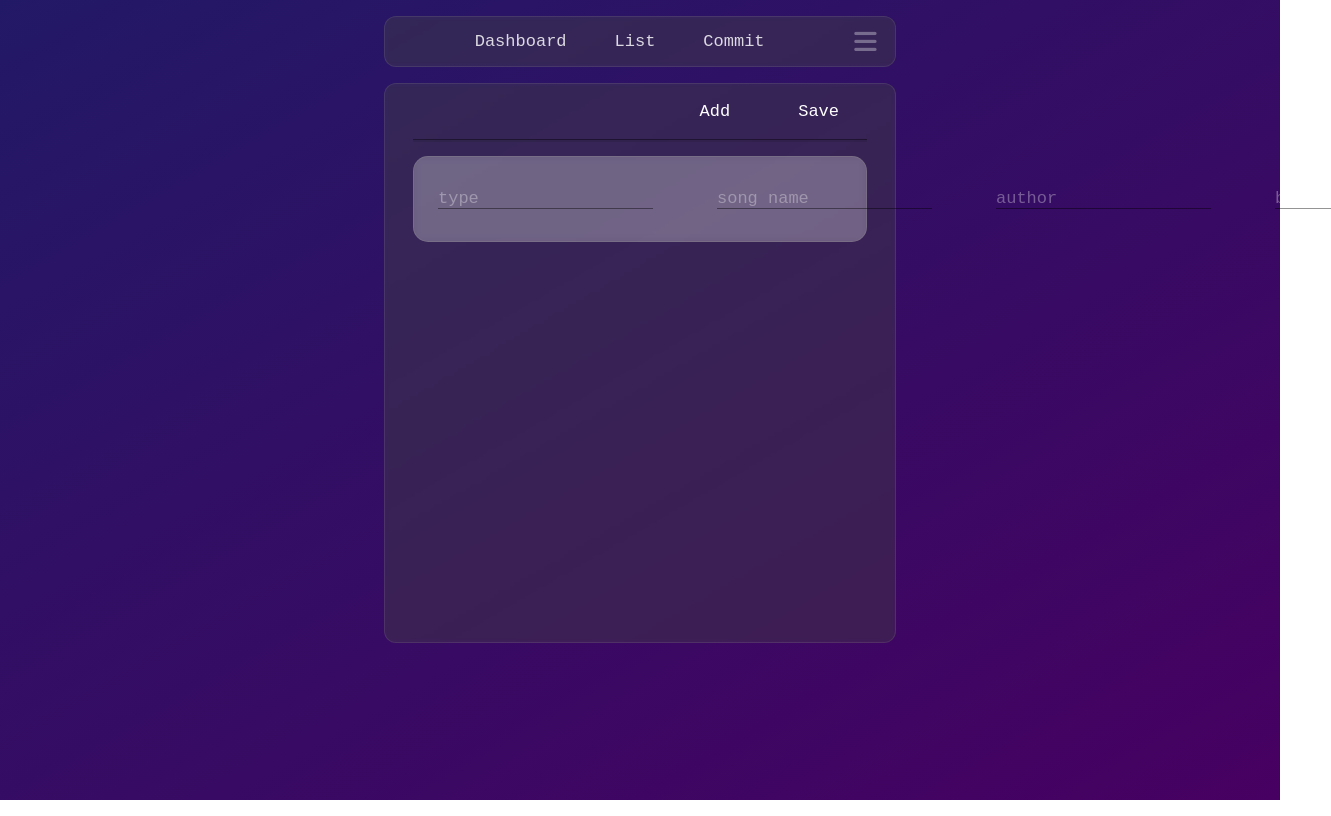
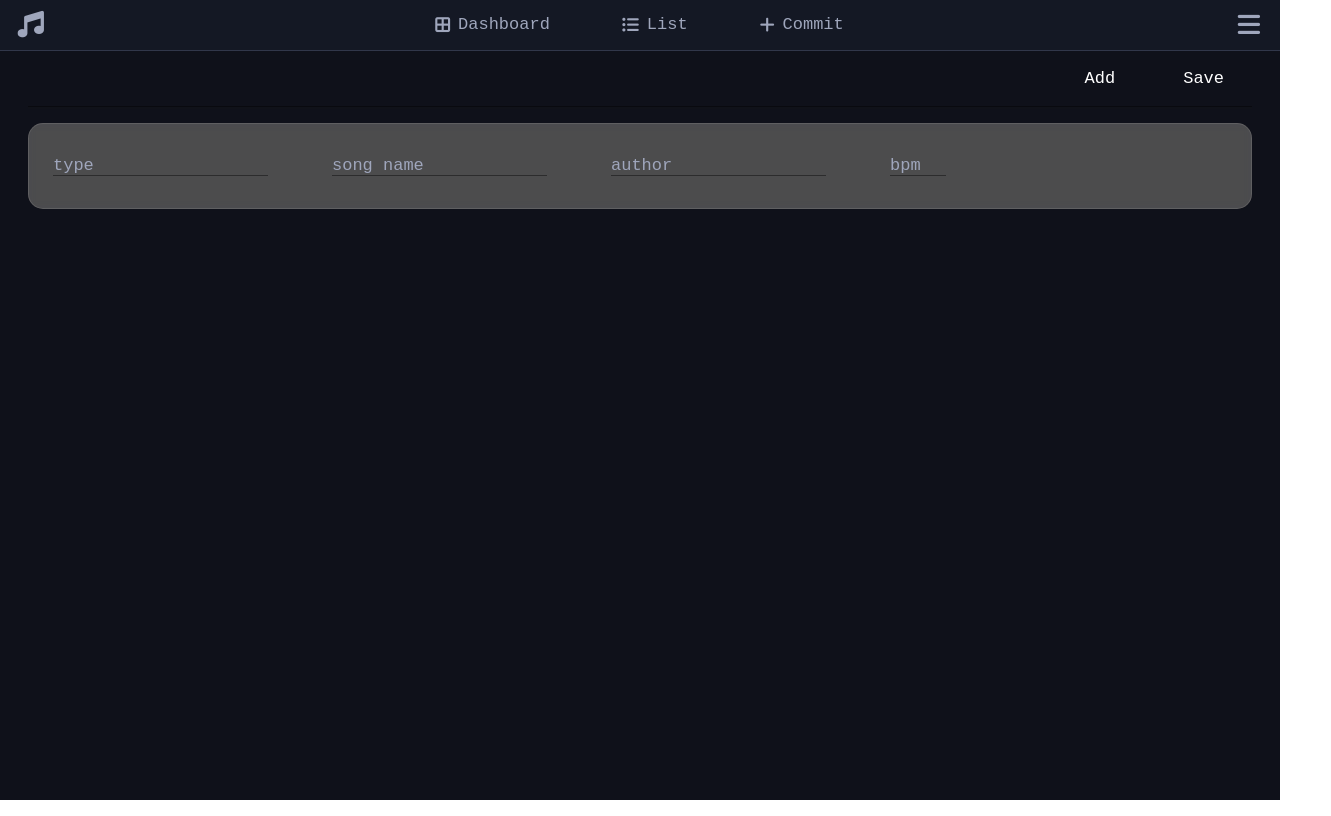
Before and after one commit to Sergestos/TrackHub, an Angular app in the folder App/trackhub/: page /app/commit in a window 1280 px wide. Shown: the whole page, 1331 px wide, since content can reach past the window. Built offline with nearby package versions, Linux system fonts and the light colour scheme.

Commit message:
rework navigation

```diff
--- a/App/trackhub/src/app/app.component.css
+++ b/App/trackhub/src/app/app.component.css
@@ -1,9 +1,9 @@
-.background-wrapper {
+* {
     position: fixed;
     top: 0;
     left: 0;
     width: 100%;
     height: 100vh;
 
-    background: linear-gradient(150deg,#221966 0%,#470061 100%);
+    background: #0f111a;
 }
--- a/App/trackhub/src/app/app.component.html
+++ b/App/trackhub/src/app/app.component.html
@@ -1,4 +1,3 @@
-<main>
-    <div class="background-wrapper"></div>
-    <trh-spa-container></trh-spa-container>
-</main>
+<trh-spa-container>
+
+</trh-spa-container>
--- a/App/trackhub/src/app/spa/commit/exercise/exercise.component.css
+++ b/App/trackhub/src/app/spa/commit/exercise/exercise.component.css
@@ -22,9 +22,7 @@ main {
     color: var(--color-high-ascent);
     background-color: transparent;
 
-    border-top: transparent;
-    border-left: transparent;
-    border-right: transparent;
+    border: transparent;
     border-bottom: 1px solid rgba(0, 0, 0, 0.418);
 }
 
--- a/App/trackhub/src/app/spa/spa-container/spa-container.component.css
+++ b/App/trackhub/src/app/spa/spa-container/spa-container.component.css
@@ -1,55 +1,49 @@
-
-* {
-    --blur-value: 2px;
-    --saturate-value: 66%;
-    --background-color: rgba(189, 189, 189, 0.096);
-    --border-color: rgba(150, 145, 145, 0.18);
-    --border-radius: 12px;
-}
-
 p {
-    color: var(--color-mid-ascent);
+    color: #9fa6bc;
     transition: 0.5s;
 }
 
-.card {
-    width: 40%;
-    margin-left: 30%;
-    margin-top: 2vh;
+.menu {
+    background-color: #141824;
+    border-bottom: 1px solid #31374a;
 
-    backdrop-filter: blur(var(--blur-value)) saturate(var(--saturate-value));
-    -webkit-backdrop-filter: blur(var(--blur-value)) saturate(var(--saturate-value));
-    background-color: var(--background-color);
-    border-radius: var(--border-radius);
-    border: 1px solid var(--border-color);
-}
-
-.menu {
     min-height: 6.33vh;
     display: flex;
     flex-direction: row;
     justify-content: space-between;
     align-items: center;
 
-    i {
-        margin-right: 1.15rem;
+    .menu-i {
+        margin: 0 1.25rem;
         color: var(--color-low-ascent);
         transition: 0.5s;
     }
 
-    p:hover,
-    i:hover {
+    .menu-i:hover {
         color: var(--color-high-ascent);
-        box-shadow: 0px 0px 10px rgba(196, 196, 196, 0.048);
     }
 
-    .navigation {
-        margin: auto;
-
+    .nav {
         display: flex;
         flex-direction: row;
         justify-content: space-around;
-        gap: 3rem;
+        gap: 0.5rem;
+
+        .nav-item {
+            padding: 1vh 2rem;
+            border-radius: 10px;
+            display: flex;
+            transition: 0.5s;
+
+            i {
+                color: var(--color-low-ascent);
+                margin: 1% 0.5rem 0 0;
+            }
+        }
+
+        .nav-item:hover {
+            background-color: #6e7891d5;
+        }
     }
 }
 
--- a/App/trackhub/src/app/spa/spa-container/spa-container.component.html
+++ b/App/trackhub/src/app/spa/spa-container/spa-container.component.html
@@ -1,14 +1,24 @@
 
 <main>
-    <div class="card menu">
-        <div class="navigation">
-            <p>Dashboard</p>
-            <p>List</p>
-            <p>Commit</p>
+    <div class="menu">
+        <i class="fa-solid fa-music fa-beat fa-lg menu-i"></i>
+        <div class="nav">
+            <div class="nav-item">
+                <i class="fa-solid fa-border-all"></i>
+                <p>Dashboard</p>
+            </div>
+            <div class="nav-item">
+                <i class="fa-solid fa-list-ul"></i>
+                <p>List</p>
+            </div>
+            <div class="nav-item">
+                <i class="fa-solid fa-plus"></i>
+                <p>Commit</p>
+            </div>
         </div>
-        <i class="fa-solid fa-bars fa-xl"></i>
+        <i class="fa-solid fa-bars fa-xl menu-i"></i>
     </div>
-    <div class="card content">
+    <div class="content">
         <router-outlet></router-outlet>
     </div>
 </main>
--- a/App/trackhub/src/variables.css
+++ b/App/trackhub/src/variables.css
@@ -1,6 +1,6 @@
 :root{
     --primary-font-color: wheat;
-    --color-low-ascent: rgba(255, 255, 255, 0.329);
+    --color-low-ascent: #9fa6bc;
     --color-mid-ascent: rgba(255, 255, 255, 0.829);
     --color-high-ascent: rgb(255, 255, 255);
 }
```
Also changed, not shown: 2 other files (tests, documents, lock files or other folders).
